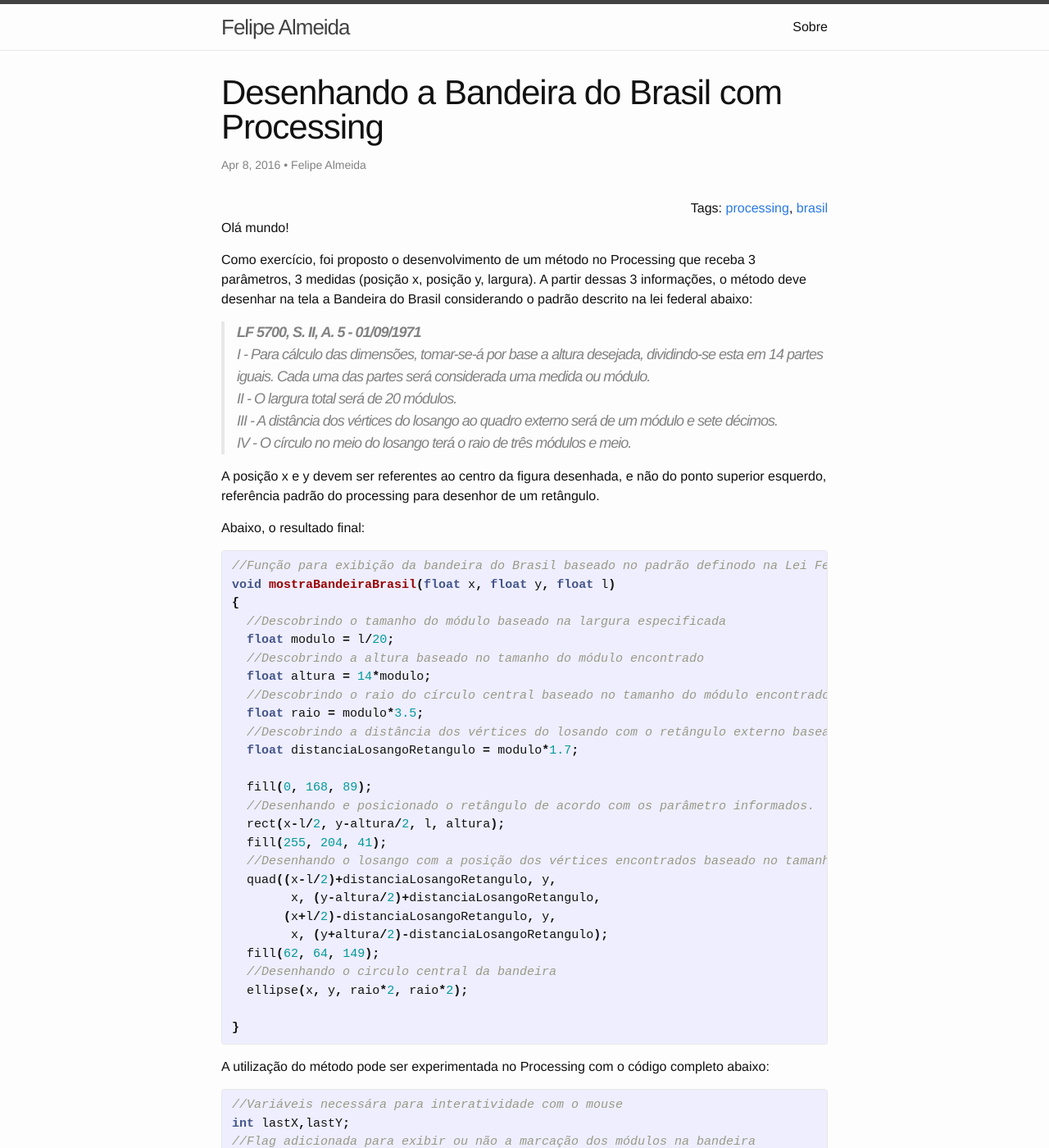
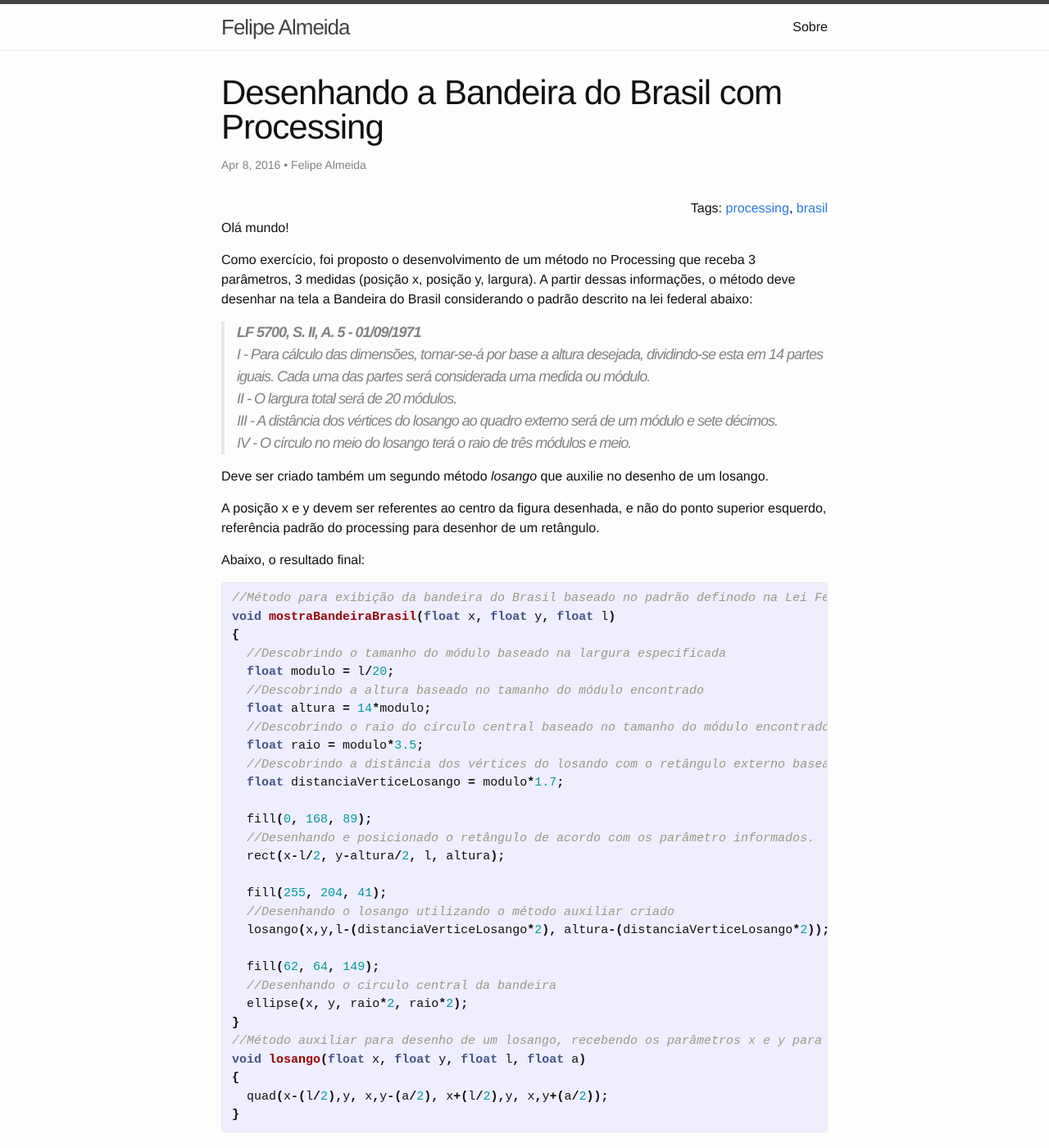
Before and after one commit to falmeidaco/blog-smd, a Jekyll site: the page built from _posts/2016-04-08-desenhando-bandeira-brasil-com-processing.markdown, in a window 1280 px wide and 1400 px high. Shown: the whole window at 82% size. Built offline with Jekyll 4.4.1, drawn with Linux system fonts in a browser that asks for light colours; some of the changed text lies outside the part shown.

Commit message:
correção da ultima postagem

```diff
--- a/_posts/2016-04-08-desenhando-bandeira-brasil-com-processing.markdown
+++ b/_posts/2016-04-08-desenhando-bandeira-brasil-com-processing.markdown
@@ -11,7 +11,7 @@ tags:
 
 Olá mundo!
 
-Como exercício, foi proposto o desenvolvimento de um método no Processing que receba 3 parâmetros, 3 medidas (posição x, posição y, largura). A partir dessas 3 informações, o método deve desenhar na tela a Bandeira do Brasil considerando o padrão descrito na lei federal abaixo:
+Como exercício, foi proposto o desenvolvimento de um método no Processing que receba 3 parâmetros, 3 medidas (posição x, posição y, largura). A partir dessas informações, o método deve desenhar na tela a Bandeira do Brasil considerando o padrão descrito na lei federal abaixo:
 
 >**LF 5700, S. II, A. 5 - 01/09/1971**
 I - Para cálculo das dimensões, tomar-se-á por base a altura desejada, dividindo-se esta em 14 partes iguais. Cada uma das partes será considerada uma medida ou módulo.
@@ -19,12 +19,14 @@ II - O largura total será de 20 módulos.
 III - A distância dos vértices do losango ao quadro externo será de um módulo e sete décimos.
 IV - O círculo no meio do losango terá o raio de três módulos e meio.
 
+Deve ser criado também um segundo método *losango* que auxilie no desenho de um losango.
+
 A posição x e y devem ser referentes ao centro da figura desenhada, e não do ponto superior esquerdo, referência padrão do processing para desenhor de um retângulo.
 
 Abaixo, o resultado final:
 
 {% highlight java %}
-//Função para exibição da bandeira do Brasil baseado no padrão definodo na Lei Federal 5700, S. II, A. 5 - 01/09/1971
+//Método para exibição da bandeira do Brasil baseado no padrão definodo na Lei Federal 5700, S. II, A. 5 - 01/09/1971
 void mostraBandeiraBrasil(float x, float y, float l)
 {
   //Descobrindo o tamanho do módulo baseado na largura especificada
@@ -34,21 +36,24 @@ void mostraBandeiraBrasil(float x, float y, float l)
   //Descobrindo o raio do círculo central baseado no tamanho do módulo encontrado
   float raio = modulo*3.5;
   //Descobrindo a distância dos vértices do losando com o retângulo externo baseado no tamanho do módulo encontrado
-  float distanciaLosangoRetangulo = modulo*1.7;
+  float distanciaVerticeLosango = modulo*1.7;
 
   fill(0, 168, 89);
   //Desenhando e posicionado o retângulo de acordo com os parâmetro informados.
   rect(x-l/2, y-altura/2, l, altura);
+
   fill(255, 204, 41);
-  //Desenhando o losango com a posição dos vértices encontrados baseado no tamanho do retângulo externo, da posição do retângulo e a distância padrão dos limites deste com os vértices
-  quad((x-l/2)+distanciaLosangoRetangulo, y,
-        x, (y-altura/2)+distanciaLosangoRetangulo,
-       (x+l/2)-distanciaLosangoRetangulo, y,
-        x, (y+altura/2)-distanciaLosangoRetangulo);
+  //Desenhando o losango utilizando o método auxiliar criado
+  losango(x,y,l-(distanciaVerticeLosango*2), altura-(distanciaVerticeLosango*2));
+
   fill(62, 64, 149);
   //Desenhando o circulo central da bandeira
   ellipse(x, y, raio*2, raio*2);
-
+}
+//Método auxiliar para desenho de um losango, recebendo os parâmetros x e y para posição, l e a para largura e altura respectivamente
+void losango(float x, float y, float l, float a)
+{
+  quad(x-(l/2),y, x,y-(a/2), x+(l/2),y, x,y+(a/2));
 }
 {% endhighlight %}
 
@@ -121,7 +126,7 @@ void mousePressed() {
 }
 {% endhighlight %}
 
-Foi acrescentado uma pequena funcionalidade no método, que faz exibir a divisão dos módulos da bandeira desenhada. Além disso, foi acrescentado uma interação básica com o mouse onde é possível, a partir de qualquer ponto da tela, clicar e arrastar o ponteiro para ser gerada uma bandeira com largura personalizada pelo usuário.
+Foi acrescentado uma interação básica com o mouse onde é possível, a partir de qualquer ponto da tela, clicar e arrastar o ponteiro para ser gerada uma bandeira com largura personalizada pelo usuário. Além disso, foi acrescentado ao método *mostraBandeiraBrasil* um techo de código que possibilita a exbição da divisão dos módulos da figura quando a mesma é desenhada de forma personalizada segurando a tecla SHIFT.
 
 O resultado pode ser visualizado no gif abaixo:
 
```
